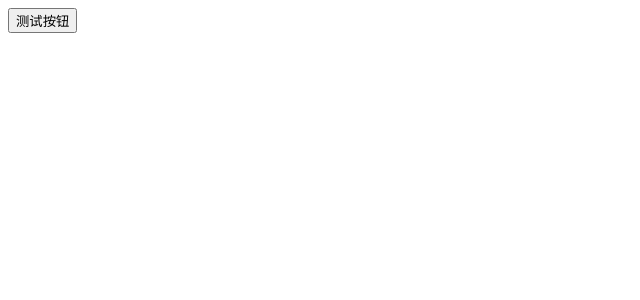
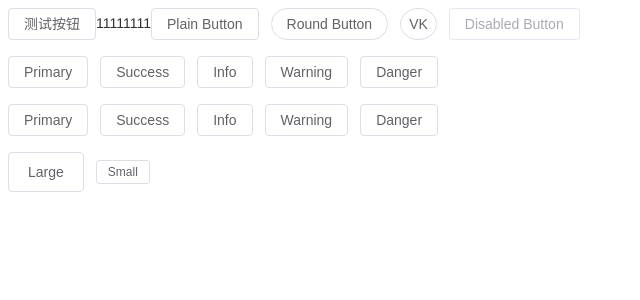
Before and after one commit to zs007-L/z-ui, a Vue app: page / in a window 1280 px wide. Shown: the top 300 px of the page, without its empty margins (0-640 px from the left). Built offline with nearby package versions, Linux system fonts and the light colour scheme.

Commit message:
feat: 完成button组件

```diff
--- a/package.json
+++ b/package.json
@@ -27,6 +27,11 @@
     "eslint": "^8.57.0",
     "eslint-plugin-vue": "^9.23.0",
     "npm-run-all2": "^6.1.2",
+    "postcss-color-mix": "^1.1.0",
+    "postcss-each": "^1.1.0",
+    "postcss-each-variables": "^0.3.0",
+    "postcss-for": "^2.1.1",
+    "postcss-nested": "^6.0.1",
     "prettier": "^3.2.5",
     "typescript": "~5.4.0",
     "vite": "^5.2.8",
--- /dev/null
+++ b/postcss.config.cjs
@@ -0,0 +1,12 @@
+/* eslint-env node */
+module.exports = {
+  plugins: [
+    require('postcss-each-variables'),
+    require('postcss-nested'),
+    require('postcss-each')({
+      plugins: {
+        beforeEach: [require('postcss-for'), require('postcss-color-mix')]
+      }
+    })
+  ]
+}
--- a/src/App.vue
+++ b/src/App.vue
@@ -1,11 +1,32 @@
 <template>
   <div>
-    <ZButton type="primary">测试按钮</ZButton>
+    <Button type="primary" @click="onClick">测试按钮</Button>
+    <a href="">11111111</a>
+    <Button plain>Plain Button</Button>
+    <Button round>Round Button</Button>
+    <Button circle>VK</Button>
+    <Button disabled>Disabled Button</Button><br /><br />
+    <Button type="primary">Primary</Button>
+    <Button type="success">Success</Button>
+    <Button type="info">Info</Button>
+    <Button type="warning">Warning</Button>
+    <Button type="danger">Danger</Button><br /><br />
+    <Button type="primary" plain>Primary</Button>
+    <Button type="success" plain>Success</Button>
+    <Button type="info" plain>Info</Button>
+    <Button type="warning" plain>Warning</Button>
+    <Button type="danger" plain>Danger</Button><br /><br />
+    <Button size="large">Large</Button>
+    <Button size="small">Small</Button><br /><br />
   </div>
 </template>
 
 <script setup lang="ts">
-import ZButton from './components/Button/Button.vue';
+import Button from './components/Button/Button.vue';
+
+const onClick = () => {
+  console.log('click');
+}
 </script>
 
 <style scoped></style>
--- a/src/assets/styles/index.css
+++ b/src/assets/styles/index.css
@@ -1 +1,2 @@
 @import './var.css';
+@import './reset.css';
--- /dev/null
+++ b/src/assets/styles/reset.css
@@ -0,0 +1,88 @@
+body {
+  font-family: var(--z-font-family);
+  font-weight: 400;
+  font-size: var(--z-font-size-base);
+  color: var(--z-text-color-primary);
+  -webkit-font-smoothing: antialiased;
+  -moz-osx-font-smoothing: grayscale;
+  -webkit-tap-highlight-color: transparent;
+}
+
+a {
+  color: var(--z-color-primary);
+  text-decoration: none;
+
+  &:hover,
+  &:focus {
+    color: var(--z-color-primary-light-3);
+  }
+
+  &:active {
+    color: var(--z-color-primary-dark-2);
+  }
+}
+
+h1,
+h2,
+h3,
+h4,
+h5,
+h6 {
+  color: var(--z-text-color-regular);
+  font-weight: inherit;
+
+  &:first-child {
+    margin-top: 0;
+  }
+
+  &:last-child {
+    margin-bottom: 0;
+  }
+}
+
+h1 {
+  font-size: calc(var(--z-font-size-base) + 6px);
+}
+
+h2 {
+  font-size: calc(var(--z-font-size-base) + 4px);
+}
+
+h3 {
+  font-size: calc(var(--z-font-size-base) + 2px);
+}
+
+h4,
+h5,
+h6,
+p {
+  font-size: inherit;
+}
+
+p {
+  line-height: 1.8;
+
+  &:first-child {
+    margin-top: 0;
+  }
+
+  &:last-child {
+    margin-bottom: 0;
+  }
+}
+
+sup,
+sub {
+  font-size: calc(var(--z-font-size-base) - 1px);
+}
+
+small {
+  font-size: calc(var(--z-font-size-base) - 2px);
+}
+
+hr {
+  margin-top: 20px;
+  margin-bottom: 20px;
+  border: 0;
+  border-top: 1px solid var(--z-border-color-lighter);
+}
--- a/src/assets/styles/var.css
+++ b/src/assets/styles/var.css
@@ -1,3 +1,63 @@
 :root {
   /* colors */
+  --z-color-white: #ffffff;
+  --z-color-black: #000000;
+  --colors: (primary: #409eff, success: #67c23a, warning: #e6a23c, danger: #f56c6c, info: #909399);
+
+  @each $val, $color in var(--colors) {
+    --z-color-$(val): $(color);
+    @for $i from 3 to 9 by 2 {
+      --z-color-$(val)-light-$(i): mix(#fff, $(color), .$(i));
+    }
+    --z-color-$(val)-light-8: mix(#000, $(color), 0.2);
+    --z-color-$(val)-dark-2: mix(#000, $(color), 0.2);
+  }
+
+  --z-bg-color: #ffffff;
+  --z-bg-color-page: #f2f3f5;
+  --z-bg-color-overlay: #ffffff;
+  --z-text-color-primary: #303133;
+  --z-text-color-regular: #606266;
+  --z-text-color-secondary: #909399;
+  --z-text-color-placeholder: #a8abb2;
+  --z-text-color-disabled: #c0c4cc;
+  --z-border-color: #dcdfe6;
+  --z-border-color-light: #e4e7ed;
+  --z-border-color-lighter: #ebeef5;
+  --z-border-color-extra-light: #f2f6fc;
+  --z-border-color-dark: #d4d7de;
+  --z-border-color-darker: #cdd0d6;
+  --z-fill-color: #f0f2f5;
+  --z-fill-color-light: #f5f7fa;
+  --z-fill-color-lighter: #fafafa;
+  --z-fill-color-extra-light: #fafcff;
+  --z-fill-color-dark: #ebedf0;
+  --z-fill-color-darker: #e6e8eb;
+  --z-fill-color-blank: #ffffff;
+
+  /* border */
+  --z-border-width: 1px;
+  --z-border-style: solid;
+  --z-border-color-hover: var(--z-text-color-disabled);
+  --z-border: var(--z-border-width) var(--z-border-style) var(--z-border-color);
+  --z-border-radius-base: 4px;
+  --z-border-radius-small: 2px;
+  --z-border-radius-round: 20px;
+  --z-border-radius-circle: 100%;
+
+  /*font*/
+  --z-font-size-extra-large: 20px;
+  --z-font-size-large: 18px;
+  --z-font-size-medium: 16px;
+  --z-font-size-base: 14px;
+  --z-font-size-small: 13px;
+  --z-font-size-extra-small: 12px;
+  --z-font-family: 'Helvetica Neue', Helvetica, 'PingFang SC', 'Hiragino Sans GB', 'Microsoft YaHei',
+    '\5fae\8f6f\96c5\9ed1', Arial, sans-serif;
+  --z-font-weight-primary: 500;
+
+  /*disabled*/
+  --z-disabled-bg-color: var(--z-fill-color-light);
+  --z-disabled-text-color: var(--z-text-color-placeholder);
+  --z-disabled-border-color: var(--z-border-color-light);
 }
--- a/src/components/Button/Button.vue
+++ b/src/components/Button/Button.vue
@@ -27,3 +27,7 @@
 
 defineExpose({ ref: buttonRef })
 </script>
+
+<style>
+@import './style.css';
+</style>
--- /dev/null
+++ b/src/components/Button/style.css
@@ -0,0 +1,127 @@
+.z-button {
+  --z-button-font-weight: var(--z-font-weight-primary);
+  --z-button-border-color: var(--z-border-color);
+  --z-button-bg-color: var(--z-fill-color-blank);
+  --z-button-text-color: var(--z-text-color-regular);
+  --z-button-disabled-text-color: var(--z-disabled-text-color);
+  --z-button-disabled-bg-color: var(--z-fill-color-blank);
+  --z-button-disabled-border-color: var(--z-border-color-light);
+  --z-button-hover-text-color: var(--z-color-primary);
+  --z-button-hover-bg-color: var(--z-color-primary-light-9);
+  --z-button-hover-border-color: var(--z-color-primary-light-7);
+  --z-button-active-text-color: var(--z-button-hover-text-color);
+  --z-button-active-border-color: var(--z-color-primary);
+  --z-button-active-bg-color: var(--z-button-hover-bg-color);
+  --z-button-outline-color: var(--z-color-primary-light-5);
+  --z-button-active-color: var(--z-text-color-primary);
+}
+.z-button {
+  display: inline-flex;
+  justify-content: center;
+  align-items: center;
+  line-height: 1;
+  height: 32px;
+  white-space: nowrap;
+  cursor: pointer;
+  color: var(--z-button-text-color);
+  text-align: center;
+  box-sizing: border-box;
+  outline: none;
+  transition: 0.1s;
+  font-weight: var(--z-button-font-weight);
+  user-select: none;
+  vertical-align: middle;
+  -webkit-appearance: none;
+  background-color: var(--z-button-bg-color);
+  border: var(--z-border);
+  border-color: var(--z-button-border-color);
+  padding: 8px 15px;
+  font-size: var(--z-font-size-base);
+  border-radius: var(--z-border-radius-base);
+  & + & {
+    margin-left: 12px;
+  }
+  &:hover,
+  &:focus {
+    color: var(--z-button-hover-text-color);
+    border-color: var(--z-button-hover-border-color);
+    background-color: var(--z-button-hover-bg-color);
+    outline: none;
+  }
+  &:active {
+    color: var(--z-button-active-text-color);
+    border-color: var(--z-button-active-border-color);
+    background-color: var(--z-button-active-bg-color);
+    outline: none;
+  }
+  &.is-plain {
+    --z-button-hover-text-color: var(--z-color-primary);
+    --z-button-hover-bg-color: var(--z-fill-color-blank);
+    --z-button-hover-border-color: var(--z-color-primary);
+  }
+  /*round*/
+  &.is-round {
+    border-radius: var(--z-border-radius-round);
+  }
+  /*circle*/
+  &.is-circle {
+    border-radius: 50%;
+    padding: 8px;
+  }
+  /*disabled*/
+  &.is-disabled,
+  &.is-disabled:hover,
+  &.is-disabled:focus,
+  &[disabled],
+  &[disabled]:hover,
+  &[disabled]:focus {
+    color: var(--z-button-disabled-text-color);
+    cursor: not-allowed;
+    background-image: none;
+    background-color: var(--z-button-disabled-bg-color);
+    border-color: var(--z-button-disabled-border-color);
+  }
+  [class*='z-icon'] + span {
+    margin-left: 6px;
+  }
+}
+@each $val in primary, success, warning, info, danger {
+  .z-button--$(val) {
+    --z-button-text-color: var(--z-color-white);
+    --z-button-bg-color: var(--z-color-$(val));
+    --z-button-border-color: var(--z-color-$(val));
+    --z-button-outline-color: var(--z-color-$(val)-light-5);
+    --z-button-active-color: var(--z-color-$(val)-dark-2);
+    --z-button-hover-text-color: var(--z-color-white);
+    --z-button-hover-bg-color: var(--z-color-$(val)-light-3);
+    --z-button-hover-border-color: var(--z-color-$(val)-light-3);
+    --z-button-active-bg-color: var(--z-color-$(val)-dark-2);
+    --z-button-active-border-color: var(--z-color-$(val)-dark-2);
+    --z-button-disabled-text-color: var(--z-color-white);
+    --z-button-disabled-bg-color: var(--z-color-$(val)-light-5);
+    --z-button-disabled-border-color: var(--z-color-$(val)-light-5);
+  }
+  .z-button--$(val).is-plain {
+    --z-button-text-color: var(--z-color-$(val));
+    --z-button-bg-color: var(--z-color-$(val)-light-9);
+    --z-button-border-color: var(--z-color-$(val)-light-5);
+    --z-button-hover-text-color: var(--z-color-white);
+    --z-button-hover-bg-color: var(--z-color-$(val));
+    --z-button-hover-border-color: var(--z-color-$(val));
+    --z-button-active-text-color: var(--z-color-white);
+  }
+}
+.z-button--large {
+  --z-button-size: 40px;
+  height: var(--z-button-size);
+  padding: 12px 19px;
+  font-size: var(--z-font-size-base);
+  border-radius: var(--z-border-radius-base);
+}
+.z-button--small {
+  --z-button-size: 24px;
+  height: var(--z-button-size);
+  padding: 5px 11px;
+  font-size: 12px;
+  border-radius: calc(var(--z-border-radius-base) - 1px);
+}
```
Also changed, not shown: 1 other file (tests, documents, lock files or other folders).
